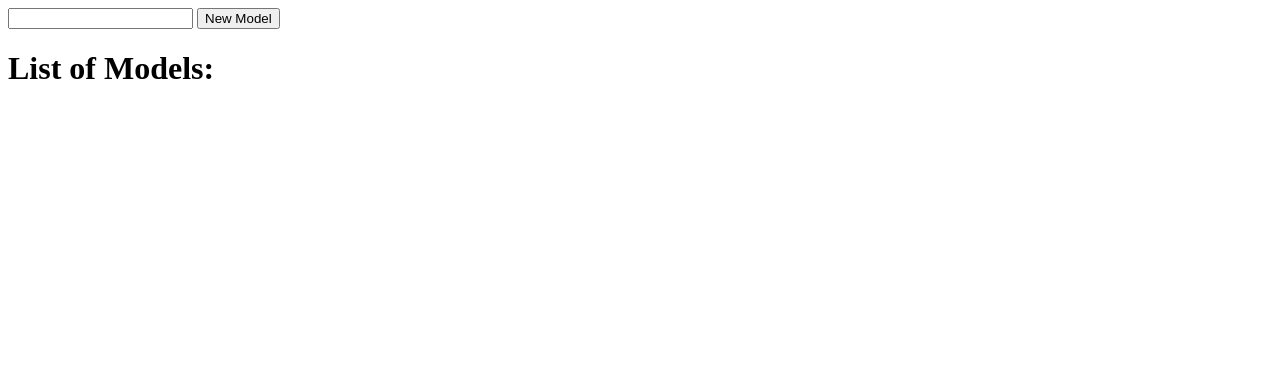
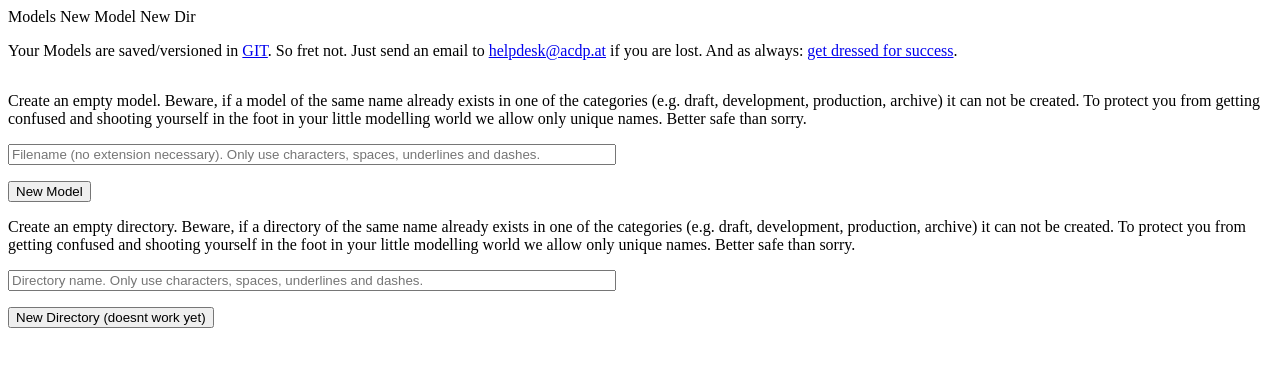
Before and after one commit to etm/cpee-model-management, a PHP site: page / in a window 1280 px wide. Shown: the top 367 px of the page. Run offline with PHP 8.4, Linux system fonts and the light colour scheme; some libraries are stand-ins or nearby versions.

Commit message:
design progress

```diff
--- a/ui/css/design.css
+++ b/ui/css/design.css
@@ -1,3 +1,24 @@
 td {
   padding-right: 1em;
 }
+
+td[data-class=icon], td[data-class=ops] {
+  font-size: 1.7em;
+}
+
+td[draggable] {
+  cursor: move;
+}
+td[data-class=ops] {
+  cursor: pointer;
+}
+
+form input {
+  width: 45em !important;
+}
+
+ui-behind {
+  text-transform: capitalize;
+  color: white;
+  font-weight: bold;
+}
--- a/ui/index.html
+++ b/ui/index.html
@@ -45,6 +45,7 @@
 
     <link   rel="stylesheet"      href="/js_libs/custommenu.css" type="text/css"/>
     <link   rel="stylesheet"      href="/js_libs/ui.css" type="text/css"/>
+    <link   rel="stylesheet"      href="/cdp_ui/ui.css" type="text/css"/>
 
     <link   rel="stylesheet"      href="/js_libs/relaxngui.css" type="text/css"/>
 
@@ -52,29 +53,78 @@
     <link   rel="stylesheet"      href="css/design.css" type="text/css"/>
     <script type="text/javascript" src="js/design.js"></script>
   </head>
-  <body>
-    <form action="" method="get">
-      <input type="hidden" name="stage" value=""/>
-      <input type="text" name="new" required pattern="^[a-zA-Z0-9öäüÖÄÜ _-]+"/>
-      <button type="submit">New Model</button>
-    </form>
-
-    <h1>List of Models:</h1>
-
+  <body is="x-ui">
+    <ui-rest id="main">
+      <ui-tabbar>
+        <ui-before                                  ><a class="logo" href="/"></a></ui-before>
+        <ui-tab class=""         data-tab="models"  >Models</ui-tab>
+        <ui-tab class="inactive" data-tab="newmodel">New Model</ui-tab>
+        <ui-tab class="inactive" data-tab="newdir"  >New Dir</ui-tab>
+        <ui-behind                                  ></ui-behind>
+      </ui-tabbar>
+      <ui-content class="noselect">
+        <ui-area data-belongs-to-tab="models">
+          <p>Your Models are saved/versioned in <a target='_blank' href='https://git-scm.com/'>GIT</a>. So fret not. Just send an email to <a href="mail:helpdesk@acdp.at">helpdesk@acdp.at</a> if you are lost. And as always: <a target='_blank' href='https://www.youtube.com/watch?v=kkxj5xVLyj0&feature=youtu.be&t=56'>get dressed for success</a>.</p>
           <table id="models">
-      <template id="line">
+            <template id="folder">
               <tr>
+                <td data-class='icon' class="noselect">📁</td>
                 <td data-class='name'><a target='_blank' href=''></a></td>
                 <td data-class='creator'></td>
                 <td data-class='author'></td>
                 <td data-class='date'></td>
-          <td data-class='delete'>[<a href=''>delete</a>]</td>
-          <td data-class='rename'>[<a href=''>rename</a>]</td>
-          <td data-class='duplicate'>[<a href=''>duplicate</a>]</td>
-          <td data-class='move'>[<a href=''>move</a>]</td>
-          <td data-class='pass'>[<a href=''>pass</a>]</td>
+                <td data-class='ops' class="noselect">☰</td>
+              </tr>
+            </template>
+            <template id="model">
+              <tr>
+                <td data-class='icon' class="noselect" draggable="true">𝌭</td>
+                <td data-class='name'><a target='_blank' href=''></a></td>
+                <td data-class='creator'></td>
+                <td data-class='author'></td>
+                <td data-class='date'></td>
+                <td data-class='ops' class="noselect"><span>☰</span></td>
               </tr>
             </template>
           </table>
+        </ui-area>
+        <ui-area data-belongs-to-tab="newmodel" class="inactive">
+          <p>
+            Create an empty model. Beware, if a model of the same name already
+            exists in one of the categories (e.g. draft, development,
+            production, archive) it can not be created. To protect you from
+            getting confused and shooting yourself in the foot in your little
+            modelling world we allow only unique names. Better safe than sorry.
+          </p>
+          <form action="" method="get">
+            <input type="hidden" name="stage" value=""/>
+            <p>
+              <input type="text" name="new" required pattern="^[a-zA-Z0-9öäüÖÄÜ _-]+" placeholder="Filename (no extension necessary). Only use characters, spaces, underlines and dashes."/>
+            </p>
+            <p>
+              <button type="submit">New Model</button>
+            </p>
+          </form>
+        </ui-area>
+        <ui-area data-belongs-to-tab="newdir" class="inactive">
+          <p>
+            Create an empty directory. Beware, if a directory of the same name
+            already exists in one of the categories (e.g. draft, development,
+            production, archive) it can not be created. To protect you from
+            getting confused and shooting yourself in the foot in your little
+            modelling world we allow only unique names. Better safe than sorry.
+          </p>
+          <form action="" method="get">
+            <input type="hidden" name="stage" value=""/>
+            <p>
+              <input type="text" name="dir" required pattern="^[a-zA-Z0-9öäüÖÄÜ _-]+" placeholder="Directory name. Only use characters, spaces, underlines and dashes."/>
+            </p>
+            <p>
+              <button type="submit">New Directory (doesnt work yet)</button>
+            </p>
+          </form>
+        </ui-area>
+      </ui-content>
+    </ui-rest>
   </body>
 </html>
--- a/ui/js/design.js
+++ b/ui/js/design.js
@@ -44,6 +44,36 @@ $(document).ready(function() {
   const queryString = window.location.search;
   const urlParams = new URLSearchParams(queryString);
   $('input[name=stage]').val(urlParams.get('stage') || 'draft');
+  $('ui-behind').text(urlParams.get('stage') || 'draft');
+  $('#models').on('click','td[data-class=ops] span',(e) => {
+    console.log(e);
+    var menu = {};
+    var name = $(e.currentTarget).parents('tr').find('td[data-class=name] a').text();
+    menu['Operations'] = [
+      {
+        'label': 'Duplicate',
+        'function_call': duplicate_it,
+        'text_icon': '➕',
+        'type': undefined,
+        'params': [name]
+      },
+      {
+        'label': 'Delete',
+        'function_call': delete_it,
+        'text_icon': '❌',
+        'type': undefined,
+        'params': [name]
+      },
+      {
+        'label': 'Rename',
+        'function_call': rename_it,
+        'type': undefined,
+        'text_icon': '📛',
+        'params': [name]
+      }
+    ];
+    new CustomMenu(e).contextmenu(menu);
+  });
   var def = new $.Deferred();
   def.done(function(){
     $.ajax({
@@ -52,7 +82,7 @@ $(document).ready(function() {
       data: { stage: urlParams.get('stage') || 'draft' },
       success: function(res) {
         $(res).each(function(k,data) {
-          var clone = document.importNode(document.querySelector('#line').content,true);
+          var clone = document.importNode(document.querySelector('#model').content,true);
           $('[data-class=name] a',clone).text(data['name']);
           $('[data-class=name] a',clone).attr('href','server/' + data['name']);
           $('[data-class=creator]',clone).text(data['creator']);
```
Lines whose indentation alone changed are shown as unchanged.
